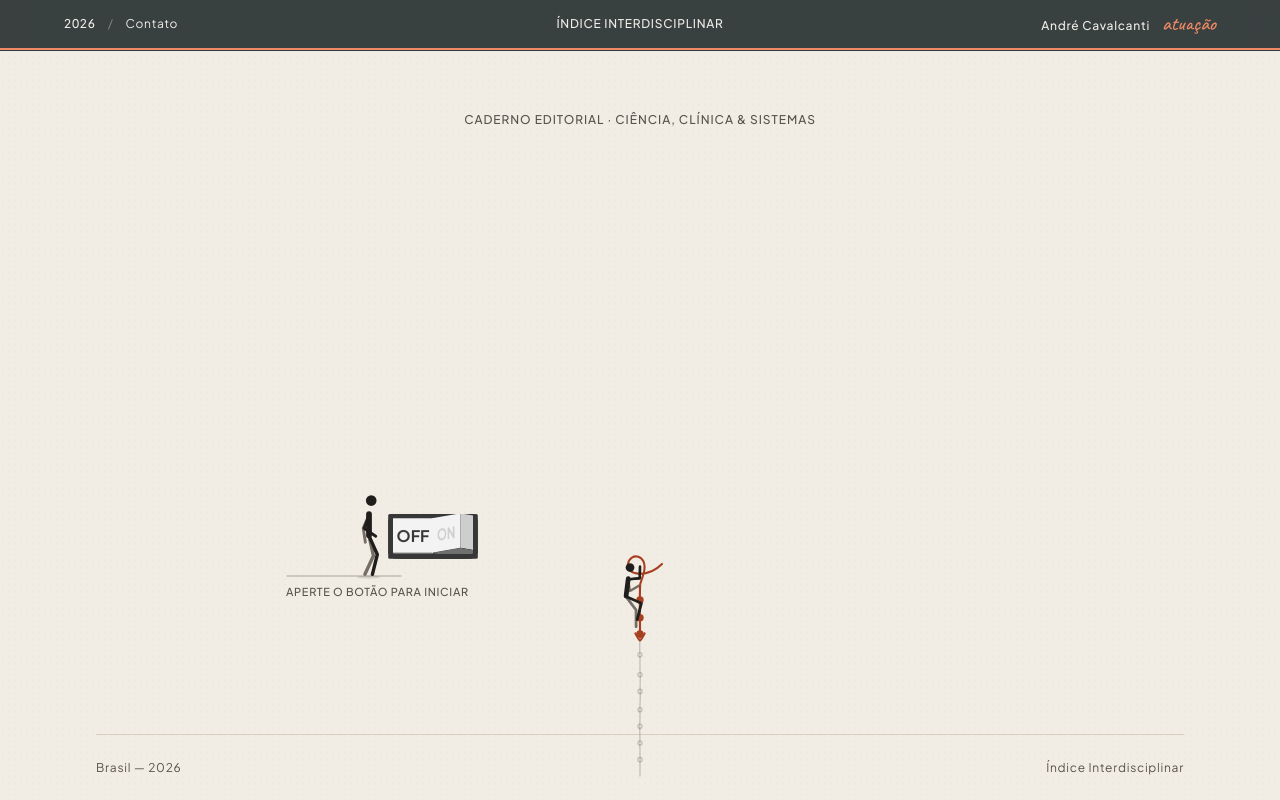
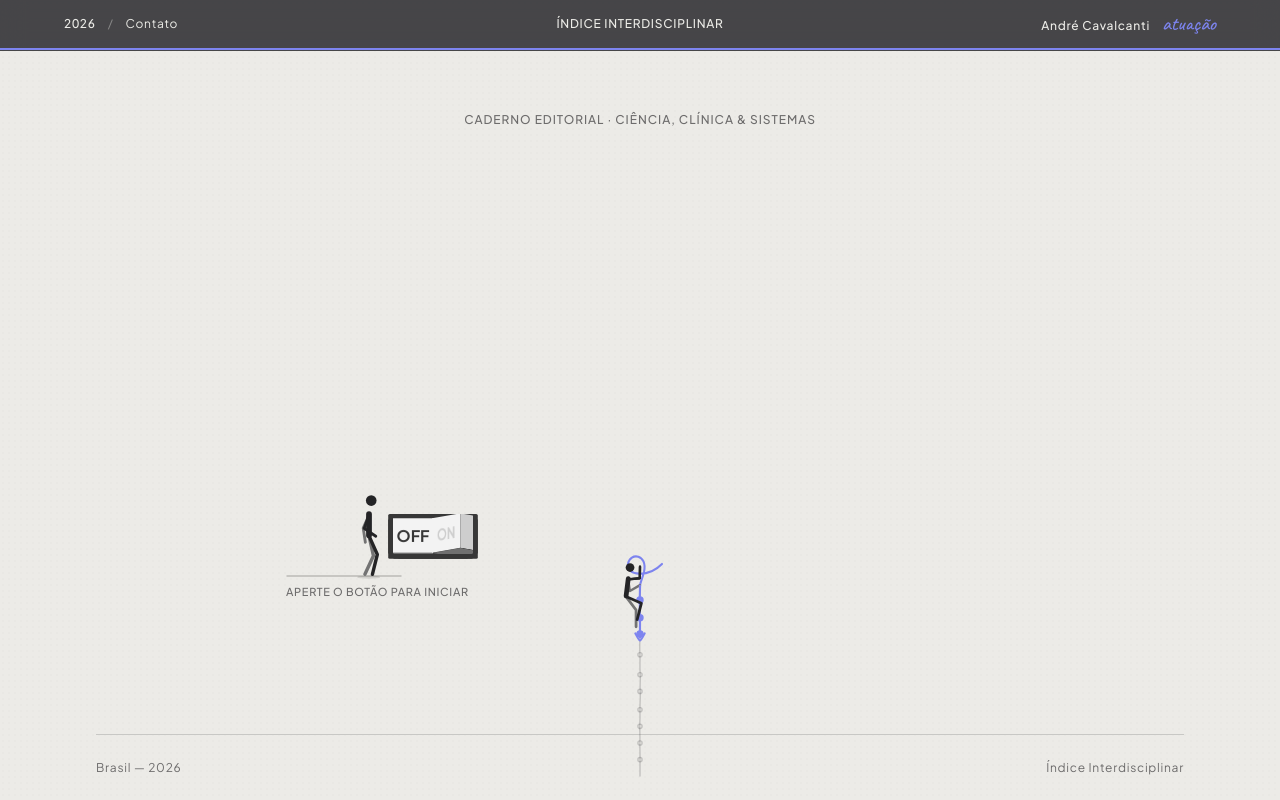
Before and after one commit to andrecfonseca-stack/Portifolio, a Next.js app: page / in a window 1280 px wide. Shown: the top 800 px of the page. Built offline with nearby package versions, Linux system fonts and the light colour scheme.

Commit message:
style: aplica paleta original do material de referencia (#ecebe7, #2b2b2e, #242426, #7d84ef)

```diff
--- a/public/scenes/margin-climber.js
+++ b/public/scenes/margin-climber.js
@@ -222,10 +222,10 @@
         ropeBottom: -12,
         progress: prog,
         pose,
-        ink: '#1F1E1C',
-        far: '#756F66',
-        pen: '#A93F21',
-        ropeCol: 'rgba(31,30,28,0.22)',
+        ink: '#242426',
+        far: '#737373',
+        pen: '#7d84ef',
+        ropeCol: 'rgba(36,36,38,0.22)',
         knots: [0.15, 0.4, 0.65, 0.88],
         waveAmt: S.wave,
         waveTime: S.wt,
--- a/public/scenes/switch-opener.js
+++ b/public/scenes/switch-opener.js
@@ -226,9 +226,9 @@
         xPress: -8,
         y: 0,
         scale: 0.78,
-        ink: '#1F1E1C',
-        far: '#746E65',
-        pen: '#A93F21',
+        ink: '#242426',
+        far: '#737373',
+        pen: '#7d84ef',
       });
     },
   };
--- a/src/app/globals.css
+++ b/src/app/globals.css
@@ -7,24 +7,24 @@
 }
 
 :root {
-  --tone-paper: #f2ede4;
-  --tone-paper-elevated: #faf8f3;
-  --tone-night: #1b2326;
-  --tone-night-elevated: #232d31;
+  --tone-paper: #ecebe7;
+  --tone-paper-elevated: #f5f4f0;
+  --tone-night: #2b2b2e;
+  --tone-night-elevated: #343438;
 
-  --ink-paper: #1f1e1c;
-  --muted-paper: #57534c;
-  --pen-paper: #a93f21;
-  --clinical-paper: #165950;
-  --rule-paper: #d7cfc2;
-  --control-border-paper: #857d71;
+  --ink-paper: #242426;
+  --muted-paper: color-mix(in oklab, #242426 60%, #ecebe7);
+  --pen-paper: #7d84ef;
+  --clinical-paper: #7d84ef;
+  --rule-paper: color-mix(in oklab, #242426 16%, #ecebe7);
+  --control-border-paper: color-mix(in oklab, #242426 32%, #ecebe7);
 
-  --ink-night: #efece6;
-  --muted-night: #aab4b8;
-  --pen-night: #f08a65;
-  --clinical-night: #6ecbb8;
-  --rule-night: #303d42;
-  --control-border-night: #6c7d83;
+  --ink-night: #ecebe7;
+  --muted-night: color-mix(in oklab, #ecebe7 62%, #2b2b2e);
+  --pen-night: #7d84ef;
+  --clinical-night: #7d84ef;
+  --rule-night: color-mix(in oklab, #ecebe7 16%, #2b2b2e);
+  --control-border-night: color-mix(in oklab, #ecebe7 32%, #2b2b2e);
 
   /* Default surface tokens (paper) */
   --surface: var(--tone-paper);
--- a/src/app/layout.tsx
+++ b/src/app/layout.tsx
@@ -68,8 +68,8 @@ export const metadata: Metadata = {
 
 export const viewport: Viewport = {
   themeColor: [
-    { media: "(prefers-color-scheme: light)", color: "#F2EDE4" },
-    { media: "(prefers-color-scheme: dark)", color: "#1B2326" },
+    { media: "(prefers-color-scheme: light)", color: "#ecebe7" },
+    { media: "(prefers-color-scheme: dark)", color: "#2b2b2e" },
   ],
 };
 
--- a/src/app/opengraph-image.tsx
+++ b/src/app/opengraph-image.tsx
@@ -19,8 +19,8 @@ export default function OpenGraphImage() {
           display: "flex",
           flexDirection: "column",
           justifyContent: "space-between",
-          backgroundColor: "#F2EDE4",
-          color: "#1F1E1C",
+          backgroundColor: "#ecebe7",
+          color: "#242426",
           padding: "64px 72px",
           fontFamily: "Georgia, serif",
         }}
@@ -32,7 +32,7 @@ export default function OpenGraphImage() {
             fontSize: 22,
             letterSpacing: "0.08em",
             textTransform: "uppercase",
-            color: "#57534C",
+            color: "#6d6d6b",
             fontFamily: "sans-serif",
           }}
         >
@@ -47,7 +47,7 @@ export default function OpenGraphImage() {
           <div
             style={{
               fontSize: 34,
-              color: "#A93F21",
+              color: "#7d84ef",
               fontFamily: "sans-serif",
               fontWeight: 600,
             }}
@@ -60,15 +60,15 @@ export default function OpenGraphImage() {
           style={{
             display: "flex",
             justifyContent: "space-between",
-            borderTop: "2px solid #D7CFC2",
+            borderTop: "2px solid #cac9c6",
             paddingTop: 22,
             fontSize: 22,
-            color: "#57534C",
+            color: "#6d6d6b",
             fontFamily: "sans-serif",
           }}
         >
           <span>{profile.location}</span>
-          <span style={{ color: "#165950", fontWeight: 600 }}>
+          <span style={{ color: "#7d84ef", fontWeight: 600 }}>
             Ciência · Clínica · Engenharia
           </span>
         </div>
--- a/src/components/layout/top-chrome.tsx
+++ b/src/components/layout/top-chrome.tsx
@@ -99,8 +99,8 @@ export function TopChrome() {
         className={cn(
           "fixed top-0 right-0 left-0 z-50 transition-colors duration-300 backdrop-blur-md",
           isNight
-            ? "bg-[color:rgba(27,35,38,0.86)] text-[var(--ink-night)] border-b border-[var(--rule-night)]"
-            : "bg-[color:rgba(242,237,228,0.86)] text-[var(--ink-paper)] border-b border-[var(--rule-paper)]",
+            ? "bg-[color:rgba(43,43,46,0.86)] text-[var(--ink-night)] border-b border-[var(--rule-night)]"
+            : "bg-[color:rgba(236,235,231,0.86)] text-[var(--ink-paper)] border-b border-[var(--rule-paper)]",
         )}
       >
         <div className="mx-auto grid max-w-[1440px] grid-cols-[auto_1fr_auto] items-center gap-3 px-5 py-3 text-xs tracking-[0.06em] sm:grid-cols-[1fr_auto_1fr] sm:px-10 lg:px-16">
--- a/src/components/marginalia/cover-switch-stage.tsx
+++ b/src/components/marginalia/cover-switch-stage.tsx
@@ -144,9 +144,9 @@ export function CoverSwitchStage({
         xPress: rect.width - 36,
         y: rect.height - 6,
         scale: 0.68,
-        ink: "#1F1E1C",
-        far: "#746E65",
-        pen: "#A93F21",
+        ink: "#242426",
+        far: "#737373",
+        pen: "#7d84ef",
       });
 
       ctx.restore();
--- a/src/components/marginalia/qr-code.tsx
+++ b/src/components/marginalia/qr-code.tsx
@@ -26,7 +26,7 @@ export function ScannableQRCode({
       aria-label={label}
       className="block h-auto w-full"
     >
-      <path d={d} fill="#1B2326" />
+      <path d={d} fill="#141416" />
     </svg>
   );
 }
--- a/src/components/marginalia/scroll-climber.tsx
+++ b/src/components/marginalia/scroll-climber.tsx
@@ -254,16 +254,16 @@ export function ScrollClimber() {
 
       const palette = isNight
         ? {
-            ink: "#EFECE6",
-            far: "#8D9CA1",
-            pen: "#F08A65",
-            ropeCol: "rgba(239, 236, 230, 0.22)",
+            ink: "#ecebe7",
+            far: "#9a9a9a",
+            pen: "#7d84ef",
+            ropeCol: "rgba(236, 235, 231, 0.22)",
           }
         : {
-            ink: "#1F1E1C",
-            far: "#746E65",
-            pen: "#A93F21",
-            ropeCol: "rgba(31, 30, 28, 0.20)",
+            ink: "#242426",
+            far: "#737373",
+            pen: "#7d84ef",
+            ropeCol: "rgba(36, 36, 38, 0.20)",
           };
 
       const atBottom = api.clamp((state.curProg - 0.94) / 0.055, 0, 1);
--- a/src/components/sections/home-cover.tsx
+++ b/src/components/sections/home-cover.tsx
@@ -72,7 +72,7 @@ export function HomeCover() {
     ro.observe(host);
 
     const penColor =
-      getComputedStyle(host).getPropertyValue("--pen-paper").trim() || "#A93F21";
+      getComputedStyle(host).getPropertyValue("--pen-paper").trim() || "#7d84ef";
     const LIFE = 850;
     const pts: Array<{ x: number; y: number; t: number; gap: boolean }> = [];
     let raf = 0;
--- a/src/content/profile.ts
+++ b/src/content/profile.ts
@@ -30,49 +30,49 @@ const rawProfile: Profile = {
       code: "Md",
       name: "Medicina Clínica",
       note: "hipóteses reais à beira do leito, sem perder o contexto do paciente",
-      bg: "#165950",
-      fg: "#F5F2EB",
+      bg: "#001e36",
+      fg: "#31a8ff",
     },
     {
       id: "ia",
       code: "IA",
       name: "Inteligência Artificial",
       note: "modelos calibrados, interpretáveis e auditados antes de ir a campo",
-      bg: "#A93F21",
-      fg: "#FAF8F3",
+      bg: "#330000",
+      fg: "#ff9a00",
     },
     {
       id: "pesquisa",
       code: "Pq",
       name: "Pesquisa Científica",
       note: "coortes reprodutíveis, bioestatística rigorosa e dados abertos",
-      bg: "#263B4D",
-      fg: "#F2EDE4",
+      bg: "#1e1e1e",
+      fg: "#ffffff",
     },
     {
       id: "educacao",
       code: "Ed",
       name: "Educação Médica",
       note: "ensino ativo baseado em casos, simulações e pensamento crítico",
-      bg: "#6B4E2E",
-      fg: "#FAF8F3",
+      bg: "#e44d26",
+      fg: "#ffffff",
     },
     {
       id: "engenharia",
       code: "Sw",
       name: "Engenharia de Software",
       note: "interfaces rápidas, acessíveis e arquiteturas mantidas no mundo real",
-      bg: "#2B3238",
-      fg: "#EFECE6",
+      bg: "#264de4",
+      fg: "#ffffff",
     },
   ],
   booksNote: "leituras que moldam meu método",
   books: [
-    { title: "Deep Medicine", author: "Eric Topol", color: "#A93F21" },
-    { title: "Statistical Learning", author: "Hastie, Tibshirani", color: "#263B4D" },
-    { title: "Thinking in Systems", author: "Donella Meadows", color: "#165950" },
-    { title: "Visual Display of Data", author: "Edward Tufte", color: "#E8E1D3" },
-    { title: "Make It Stick", author: "Brown, Roediger", color: "#343B40" },
+    { title: "Deep Medicine", author: "Eric Topol", color: "#c9473b" },
+    { title: "Statistical Learning", author: "Hastie, Tibshirani", color: "#2f3b52" },
+    { title: "Thinking in Systems", author: "Donella Meadows", color: "#d9a441" },
+    { title: "Visual Display of Data", author: "Edward Tufte", color: "#f2efe8" },
+    { title: "Make It Stick", author: "Brown, Roediger", color: "#1f1f21" },
   ],
   competencies: [
     "Suporte à Decisão Clínica",
```
